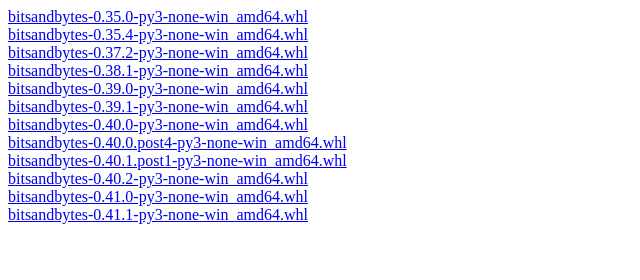
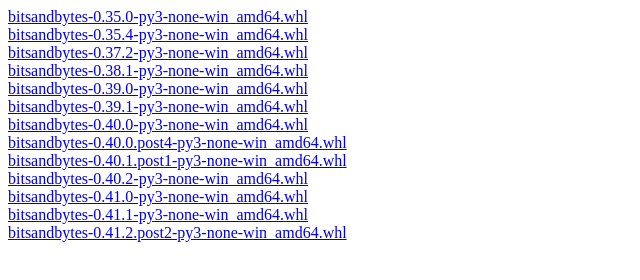
Before and after one commit to jllllll/bitsandbytes-windows-webui, a plain HTML site: page index/bitsandbytes/index.html in a window 1280 px wide. Shown: the whole page, without its empty margins (0-640 px from the left). Drawn offline with Linux system fonts and the light colour scheme.

Commit message:
Add 0.41.2.post2 build to package index

```diff
--- a/index/bitsandbytes/index.html
+++ b/index/bitsandbytes/index.html
@@ -24,5 +24,7 @@
     <a href="https://github.com/jllllll/bitsandbytes-windows-webui/releases/download/wheels/bitsandbytes-0.41.0-py3-none-win_amd64.whl">bitsandbytes-0.41.0-py3-none-win_amd64.whl</a><br/>
 
     <a href="https://github.com/jllllll/bitsandbytes-windows-webui/releases/download/wheels/bitsandbytes-0.41.1-py3-none-win_amd64.whl">bitsandbytes-0.41.1-py3-none-win_amd64.whl</a><br/>
+
+    <a href="https://github.com/jllllll/bitsandbytes-windows-webui/releases/download/wheels/bitsandbytes-0.41.2.post2-py3-none-win_amd64.whl">bitsandbytes-0.41.2.post2-py3-none-win_amd64.whl</a><br/>
   </body>
 </html>
```
Also changed, not shown: 1 other file.
